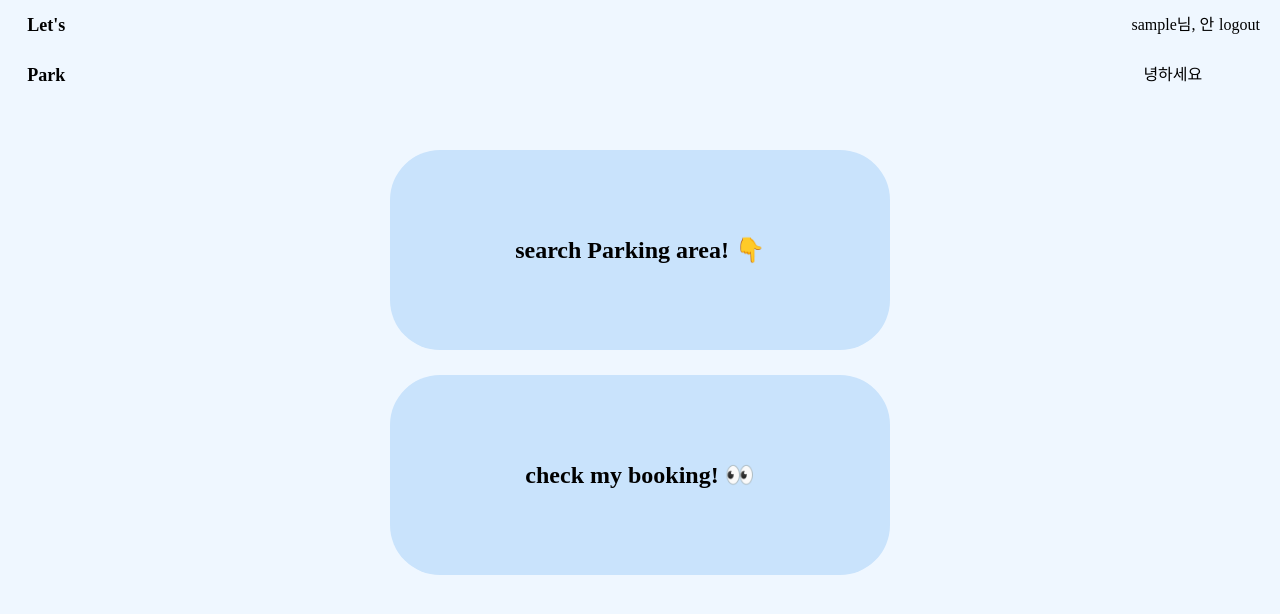
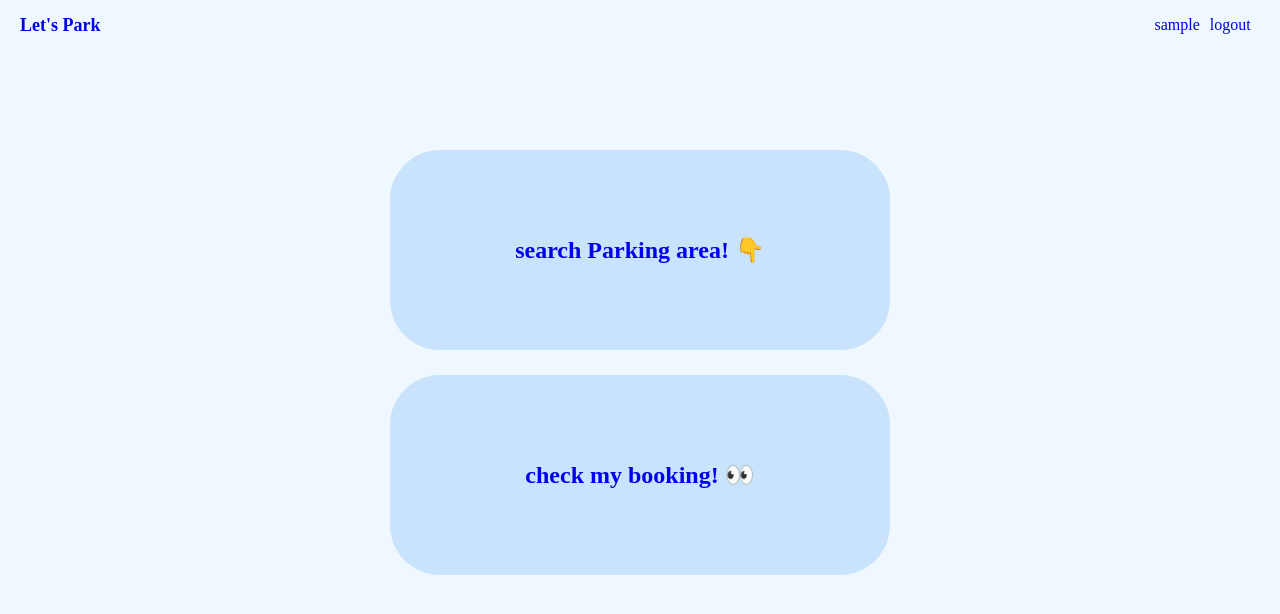
Before and after one commit to rkdcodus/Let-s-Park-, a Django app: page / in a window 1280 px wide. Shown: the top 614 px of the page. Run offline with Django 5.2, Linux system fonts and the light colour scheme; the visitor is signed in with stand-in values (Sample User, id 1).

Commit message:
fix: 전 페이지 네브바 추가 및 수정

```diff
--- a/LetsPark/booking/static/css/booking.css
+++ b/LetsPark/booking/static/css/booking.css
@@ -36,6 +36,10 @@ li {
   margin-right: 20px;
 }
 
+.logout {
+  margin-left: 10%;
+}
+
 .content {
   width: 500px;
   margin: auto;
--- a/LetsPark/booking/static/css/main.css
+++ b/LetsPark/booking/static/css/main.css
@@ -4,7 +4,6 @@ body {
 }
 
 a {
-  color: black;
   text-decoration: none;
 }
 
@@ -36,6 +35,10 @@ li {
   margin-right: 20px;
 }
 
+.check {
+  margin-right: 10px;
+}
+
 .content {
   width: 500px;
   height: 500px;
--- a/LetsPark/booking/templates/main.html
+++ b/LetsPark/booking/templates/main.html
@@ -12,7 +12,7 @@
       <ul>
         <li class="logo"><a href="/"> Let's Park</a></li>
         {% if user.is_authenticated %}
-        <li class="logined">{{ user.username }}님, 안녕하세요</li>
+        <li class="check"><a href="/mybooking">{{ user.username }}</a></li>
         <li class="logout"><a href="/accounts/logout">logout</a></li>
       </ul>
     </div>
```
Also changed, not shown: LetsPark/booking/static/css/park.css (+8 -0 lines), LetsPark/booking/templates/booking.html (+9 -3 lines), LetsPark/booking/templates/park.html (+9 -2 lines).
